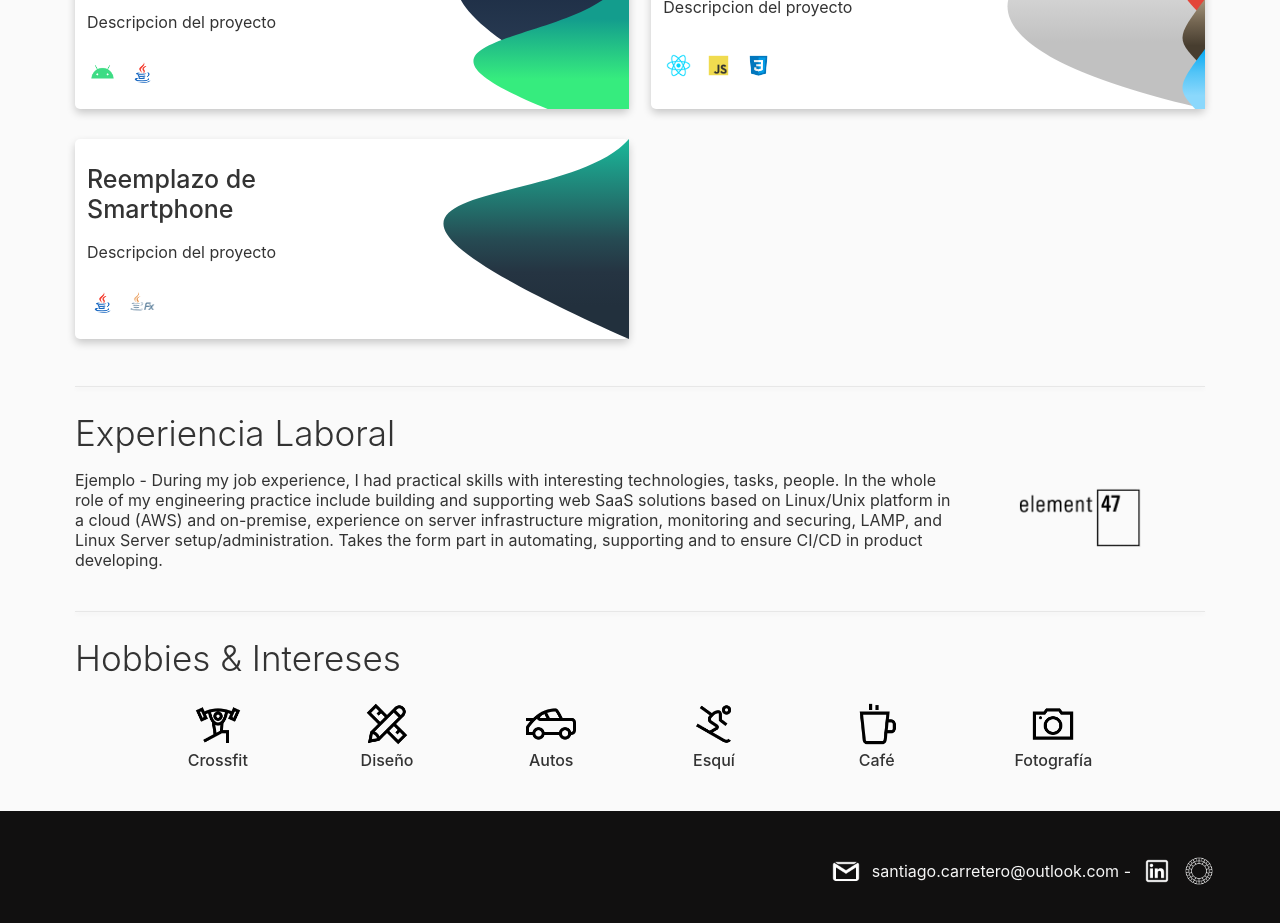
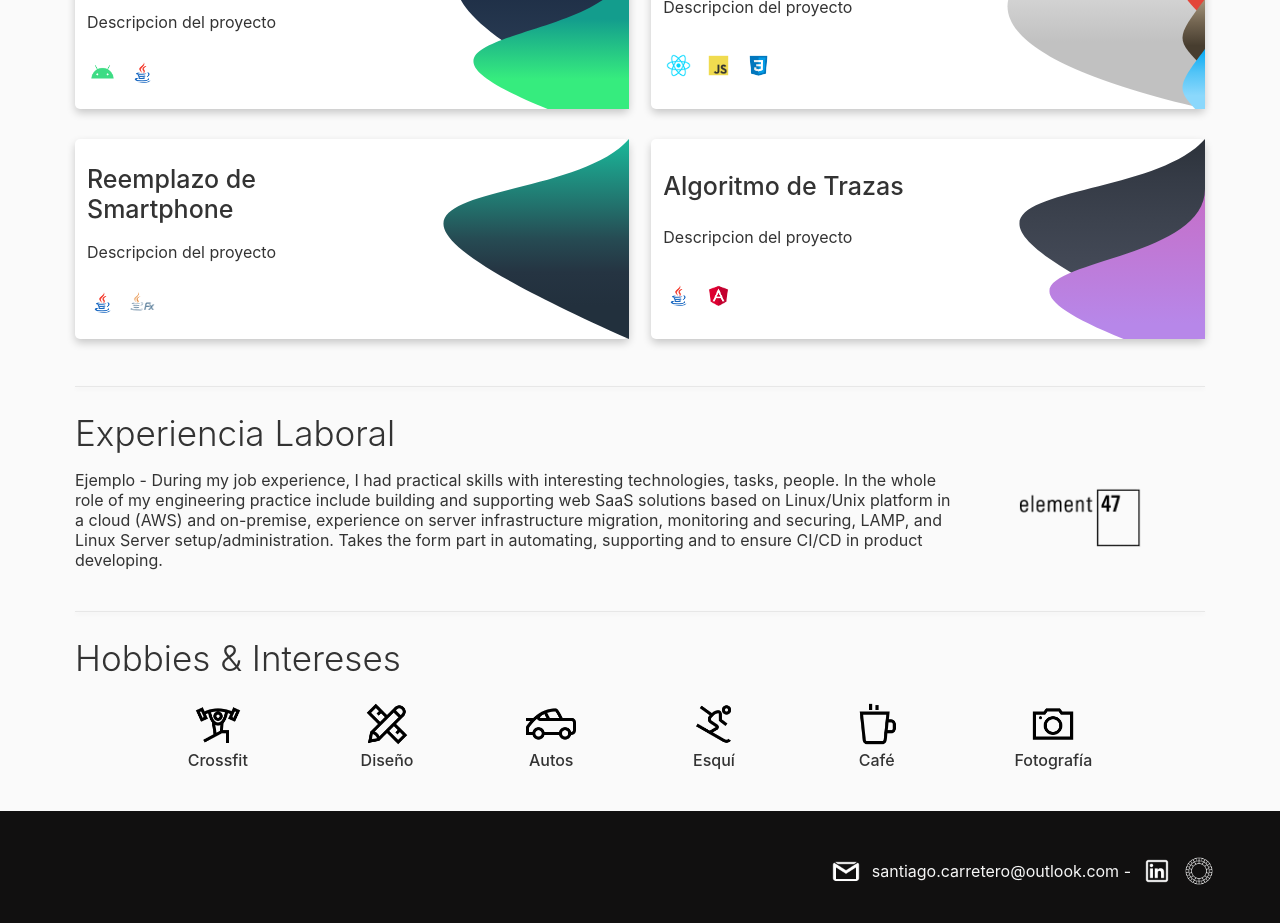
Before and after one commit to carreterosanti/Personal-Resume, a React (Create React App) app: page / in a window 1280 px wide. Shown: the part 1380-2303 px from the top of the page. Built offline with nearby package versions, Linux system fonts and the light colour scheme.

Commit message:
Add - Proyecto Trazas Algoritmo

```diff
--- a/src/components/Portafolio.js
+++ b/src/components/Portafolio.js
@@ -4,7 +4,8 @@ import "./components-style.css";
 import {
   portfolioReciclajeTandil,
   portfolioRedisenoWebBacMono,
-  portfolioReemplazoDeSmartphone
+  portfolioReemplazoDeSmartphone,
+  portfolioAlgoritmoDeTrazas
 } from "./data-materias.js";
 
 export default function Portfolio(props) {
@@ -34,19 +35,23 @@ export default function Portfolio(props) {
           darkMode={props.darkMode}
           wave={portfolioReciclajeTandil.wave}
         />
-
         <PortfolioItem
           titulo={portfolioRedisenoWebBacMono.titulo}
           urlTecnologias={portfolioRedisenoWebBacMono.urlTecnologias}
           darkMode={props.darkMode}
           wave={portfolioRedisenoWebBacMono.wave}
         />
-
         <PortfolioItem
           titulo={portfolioReemplazoDeSmartphone.titulo}
-          urlTecnologias={["java-icon.png", "java-fx-icon.png"]}
+          urlTecnologias={portfolioReemplazoDeSmartphone.urlTecnologias}
           darkMode={props.darkMode}
           wave={portfolioReemplazoDeSmartphone.wave}
+        />
+        <PortfolioItem
+          titulo={portfolioAlgoritmoDeTrazas.titulo}
+          urlTecnologias={portfolioAlgoritmoDeTrazas.urlTecnologias}
+          darkMode={props.darkMode}
+          wave={portfolioAlgoritmoDeTrazas.wave}
         />
       </div>
       <div
--- a/src/components/data-materias.js
+++ b/src/components/data-materias.js
@@ -257,6 +257,19 @@ export const wavesReemplazoDeSmartphone = [
   }
 ];
 
+export const wavesAlgoritmoDeTrazas = [
+  {
+    d: "m 200 0 c -70,80 -380,30 0,200 ",
+    idGradiente: "gradiente10",
+    coloresGradientes: ["#2C323A", "#353B46", "#3C424E", "#424855", "#474E5C"]
+  },
+  {
+    d: "m 200 50 c 0,100 -350,60 0,180",
+    idGradiente: "gradiente11",
+    coloresGradientes: ["#C66EC7", "#C176D2", "#BC7EDD", "#B787E9"]
+  }
+];
+
 export const portfolioReciclajeTandil = {
   titulo: "Reciclaje Tandil Android App",
   urlTecnologias: ["android-icon.png", "java-icon.png"],
@@ -274,3 +287,9 @@ export const portfolioReemplazoDeSmartphone = {
   urlTecnologias: ["java-icon.png", "java-fx-icon.png"],
   wave: wavesReemplazoDeSmartphone
 };
+
+export const portfolioAlgoritmoDeTrazas = {
+  titulo: "Algoritmo de Trazas",
+  urlTecnologias: ["java-icon.png", "angular-icon.png"],
+  wave: wavesAlgoritmoDeTrazas
+};
```
Also changed, not shown: src/components/images/angular-icon.png (added).
